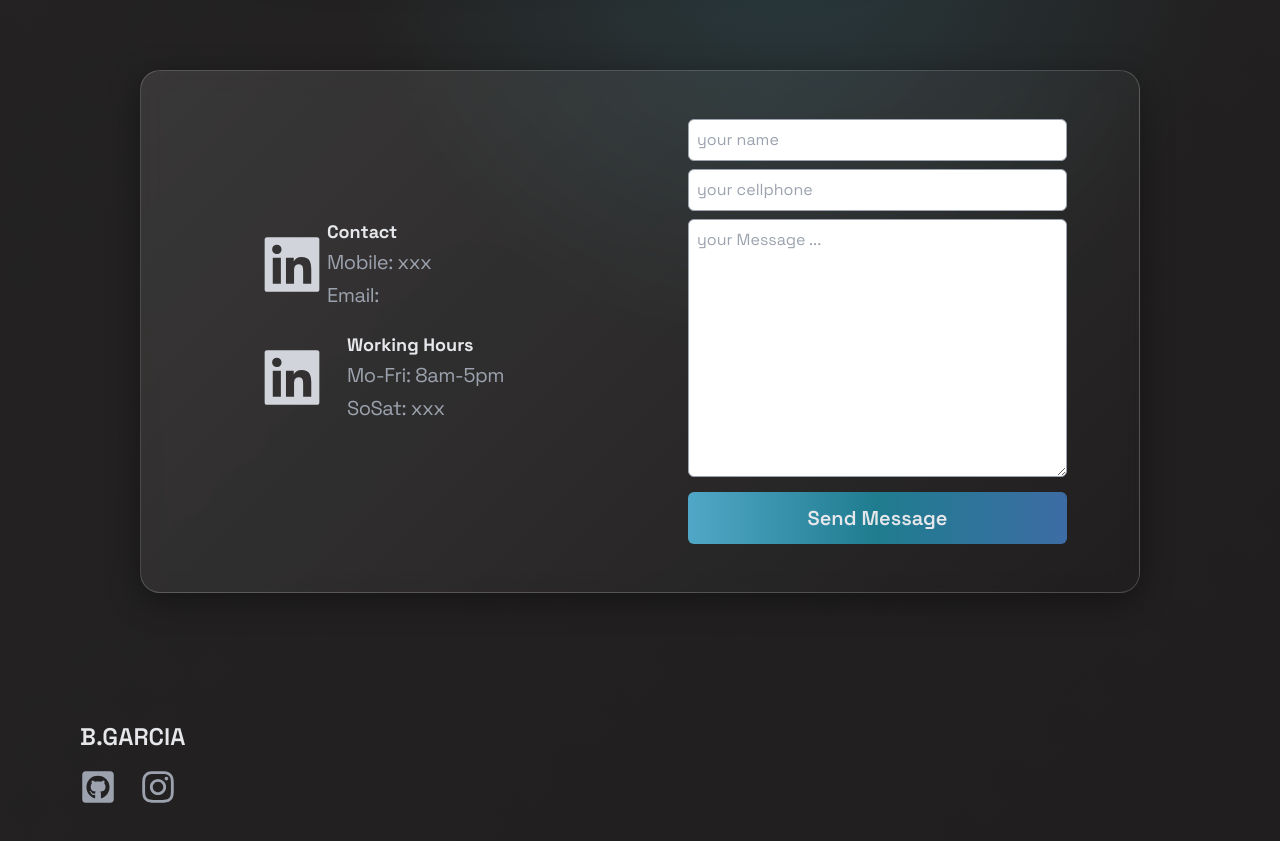
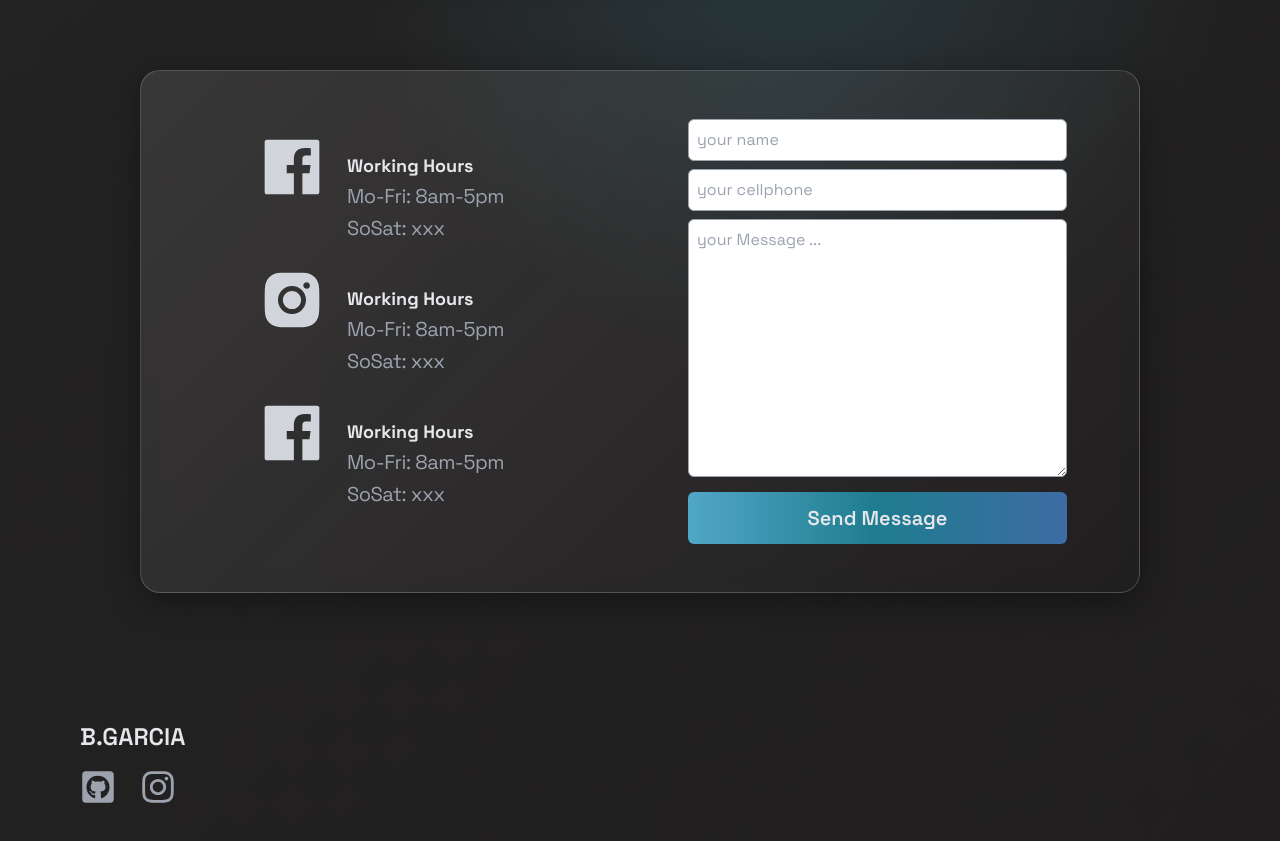
Before and after one commit to BrandonGS22b/Repositorio_Brandon, a React (Vite) app: page / in a window 1280 px wide. Shown: the part 2520-3361 px from the top of the page. Built offline with nearby package versions, Linux system fonts and the light colour scheme.

Commit message:
se agregan link de acceso a perfiles

```diff
--- a/src/componentes/Contact.jsx
+++ b/src/componentes/Contact.jsx
@@ -1,20 +1,38 @@
 import React from 'react';
-import { AiFillLinkedin, AiFillGithub } from 'react-icons/ai';
+import { AiFillLinkedin, AiFillFacebook,AiFillInstagram } from 'react-icons/ai';
 
 const Contact = () => {
   return (
     <div className='px-6 max-w-[1000px] mx-auto glass grid md:grid-cols-2 place-items-center' id='contact'>
       <ul className='my-auto pr-6'>
+      <li className='flex'>
+        <a href="https://www.facebook.com" target="_blank" rel="noopener noreferrer">
+          <AiFillFacebook className='w-[70px] h-auto text-gray-300'/>
+         </a>
+           <div className='m-5'>
+              <h3 className='text-lg font-bold text-gray-200'>Working Hours</h3>
+               <p className='text-gray-400'>Mo-Fri: 8am-5pm</p>
+                <p className='text-gray-400'>SoSat: xxx</p>
+            </div>
+      </li>
+
+
         <li className='flex'>
-          <AiFillLinkedin className='w-[70px] h-auto text-gray-300'/>
-          <div>
-            <h3 className='text-lg font-bold text-gray-200'>Contact</h3>
-            <p className='text-gray-400'>Mobile: xxx</p>
-            <p className='text-gray-400'>Email: </p>
+        <a href="https://www.facebook.com" target="_blank" rel="noopener noreferrer">
+          <AiFillInstagram className='w-[70px] h-auto text-gray-300'/>
+          </a>
+          <div className='m-5'>
+            <h3 className='text-lg font-bold text-gray-200'>Working Hours</h3>
+            <p className='text-gray-400'>Mo-Fri: 8am-5pm</p>
+            <p className='text-gray-400'>SoSat: xxx</p>
           </div>
         </li>
+
+
         <li className='flex'>
-          <AiFillLinkedin className='w-[70px] h-auto text-gray-300'/>
+        <a href="https://www.facebook.com" target="_blank" rel="noopener noreferrer">
+          <AiFillFacebook className='w-[70px] h-auto text-gray-300'/>
+          </a>
           <div className='m-5'>
             <h3 className='text-lg font-bold text-gray-200'>Working Hours</h3>
             <p className='text-gray-400'>Mo-Fri: 8am-5pm</p>
```
Also changed, not shown: 4 other files (tests, documents, lock files or other folders).
